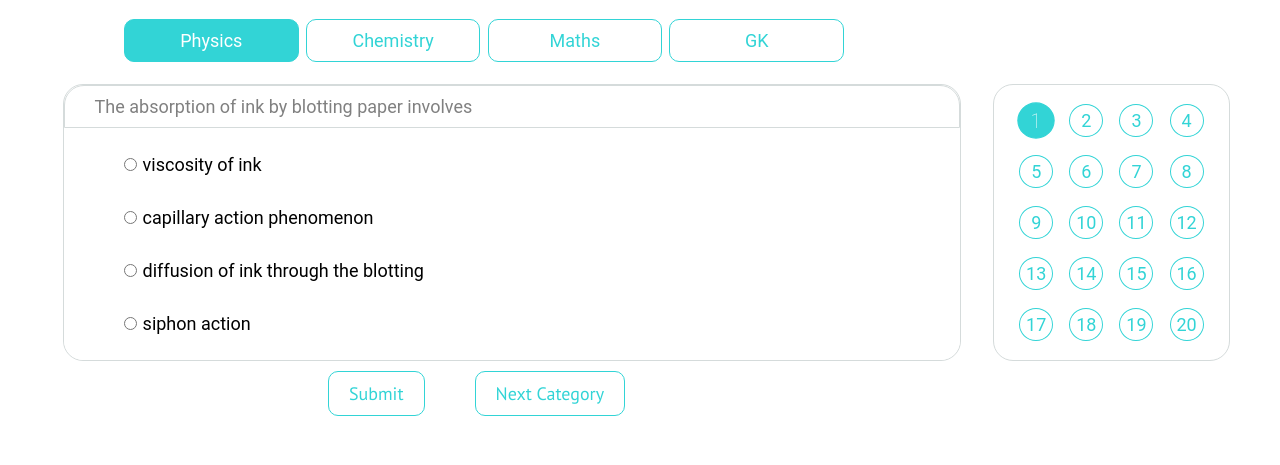
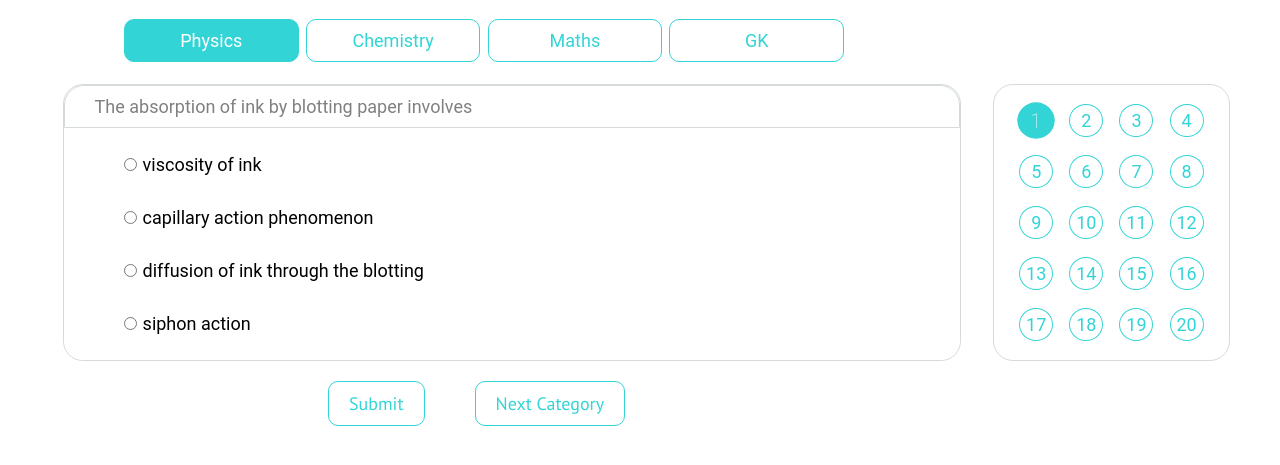
Before and after one commit to iamadityavishnu/avjpj-mbc-se, a PHP site: page /s-exam/php/question.php in a window 1280 px wide; the page is wider, and only the part inside the window is pictured. Shown: the part 66-531 px from the top of that part. Run offline with PHP 8.4, Linux system fonts and the light colour scheme; data comes from the database, SQL or seed files in the repository; data that the repository does not hold is empty.

Commit message:
Alter - question.php

```diff
--- a/s-exam/php/question.php
+++ b/s-exam/php/question.php
@@ -49,6 +49,7 @@
                         </div>
                     </div>
                 </div>
+
             </div>
         </div>
 
--- a/s-exam/style.css
+++ b/s-exam/style.css
@@ -20,6 +20,7 @@
 }
 .container {
     padding: 20px;
+    overflow-y: hidden;
     font-family: 'Roboto', sans-serif;
     margin-left: 20px;
     margin-right: 20px;
@@ -156,10 +157,11 @@
     width: 3%;
 }
 #submit {
-    width: 100%;
+    width: 100% auto;
     display: flex;
     flex-direction: row;
     padding-left: 24%;
+    margin-top: 10px;
 }
 #submit input {
     font-family: 'PT Sans', sans-serif;
```
